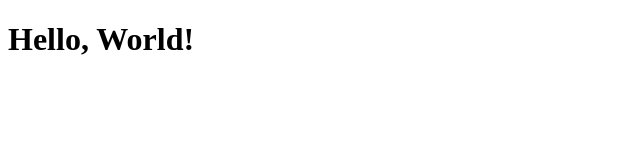
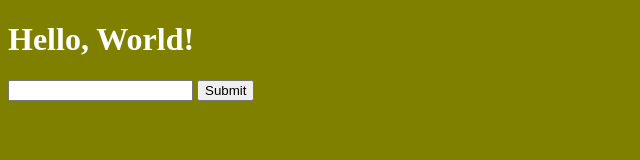
Before and after one commit to al223gv/1DV610-L1, a website built with Vite: page src/index.html in a window 1280 px wide. Shown: the whole page, without its empty margins (0-640 px from the left). Built offline with nearby package versions, Linux system fonts and the light colour scheme.

Commit message:
Change to be using .ts and add css

```diff
--- /dev/null
+++ b/src/css/style.css
@@ -0,0 +1,7 @@
+body {
+  background-color: olive;
+}
+
+h1 {
+  color: white;
+}
--- a/src/index.html
+++ b/src/index.html
@@ -3,10 +3,16 @@
 <head>
   <meta charset="UTF-8">
   <meta name="viewport" content="width=device-width, initial-scale=1.0">
-  <script type="module" src="js/index.js"></script>
+  <script type="module" src="js/index.ts"></script>
+  <link rel="stylesheet" href="css/style.css">
+
   <title>Document</title>
 </head>
 <body>
   <h1>Hello, World!</h1>
+  <form>
+    <input type="text" id="encrypted-string" name="encrypted-string" required>
+    <button>Submit</button>
+  </form>
 </body>
 </html>
```
Also changed, not shown: src/js/index.ts (renamed from src/js/index.js).
